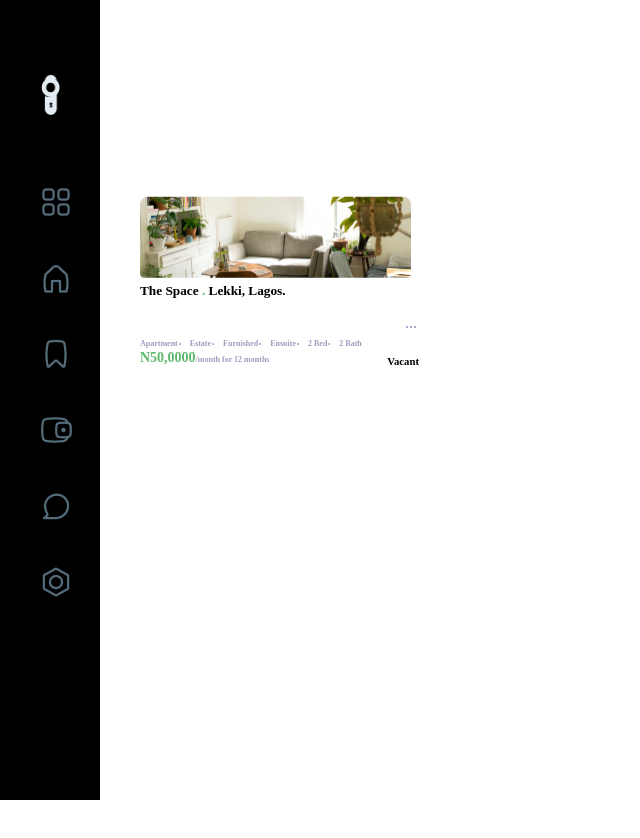
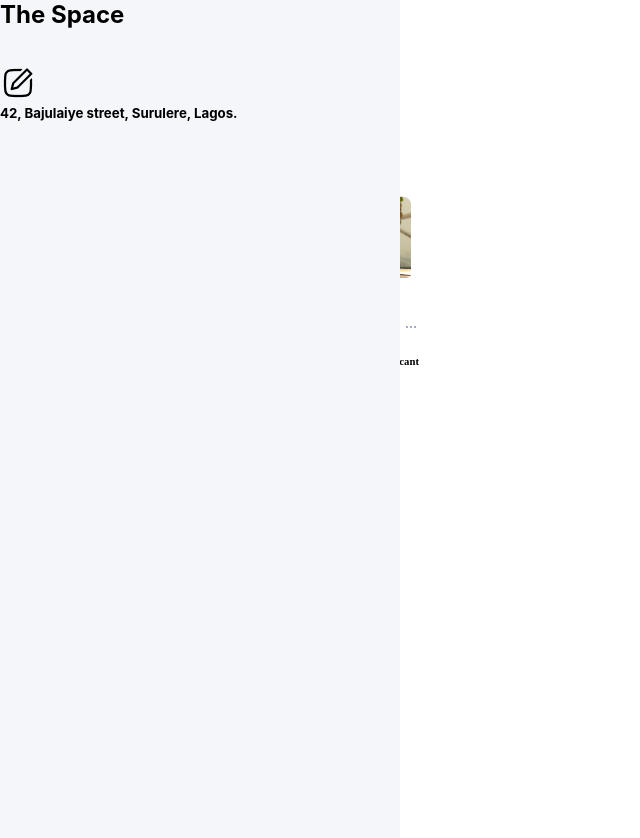
Before and after one commit to LamideAnifowoshe/knob, a React (Create React App) app: page / in a window 1280 px wide. Shown: the top 838 px of the page, without its empty margins (0-640 px from the left). Before the commit the page ends 800 px from the top, so only its background shows below. Built offline with nearby package versions, Linux system fonts and the light colour scheme.

Commit message:
update App.js

```diff
--- a/src/App.js
+++ b/src/App.js
@@ -14,7 +14,7 @@ function App() {
     <div className="app">
       {isDesktopOrLaptop ? <Navbar /> : <NavbarMobile />}
       <MySpace />
-    {/*  <SpaceDetailView /> */}
+      <SpaceDetailView />
     </div>
   );
 }
```
